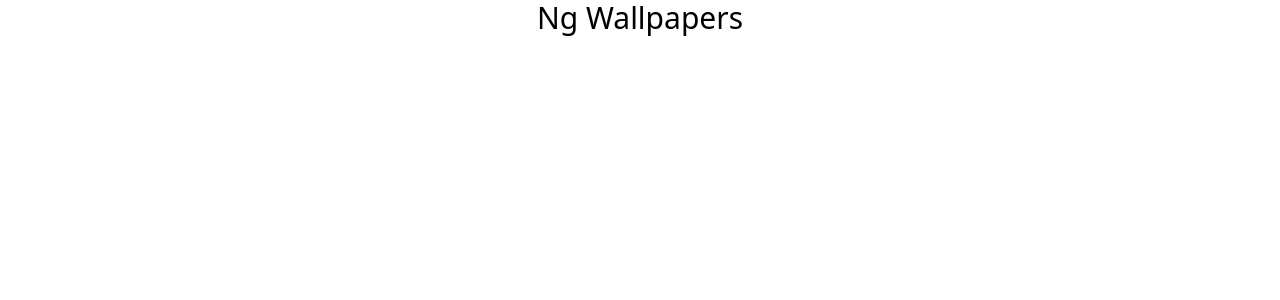
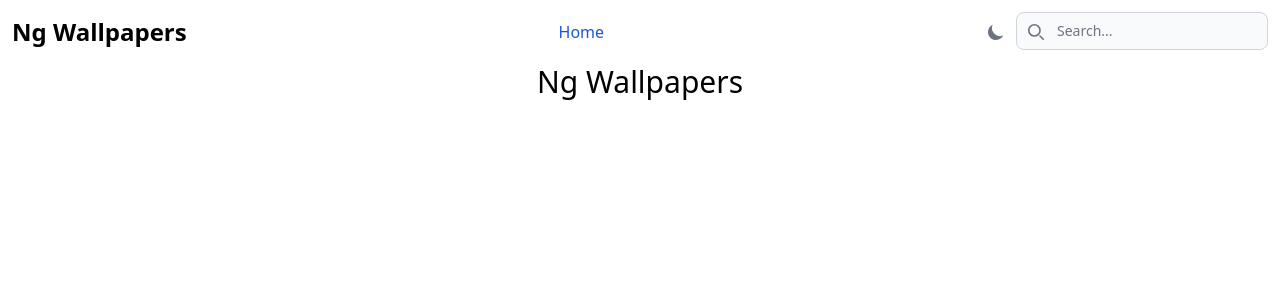
Before and after one commit to Juankyyy/ng-wallpapers, an Angular app: page / in a window 1280 px wide. Shown: the top 300 px of the page. Built offline with nearby package versions, Linux system fonts and the light colour scheme.

Commit message:
feat: Navbar, Dark Mode
Navbar Responsive and dark mode

```diff
--- /dev/null
+++ b/src/app/app.component.html
@@ -0,0 +1,5 @@
+<app-navbar></app-navbar>
+
+<h1 class="text-3xl text-center">{{ title }}</h1>
+
+<router-outlet></router-outlet>
--- a/src/app/app.component.ts
+++ b/src/app/app.component.ts
@@ -1,18 +1,22 @@
 import { Component } from '@angular/core';
 import { RouterOutlet } from '@angular/router';
+import { NavbarComponent } from './components/navbar/navbar.component';
+import { OnInit } from '@angular/core';
+import { initFlowbite } from 'flowbite';
 
 @Component({
   selector: 'app-root',
   standalone: true,
-  imports: [RouterOutlet],
-  template: `
-    <h1 class="text-3xl text-center">{{ title }}</h1>
-    <router-outlet></router-outlet>
-  `,
+  imports: [RouterOutlet, NavbarComponent],
+  templateUrl: './app.component.html',
   styles: `
 
   `
 })
-export class AppComponent {
+export class AppComponent implements OnInit {
   title = 'Ng Wallpapers';
+
+  ngOnInit() {
+    initFlowbite();
+  }
 }
--- /dev/null
+++ b/src/app/components/navbar/navbar.component.html
@@ -0,0 +1,59 @@
+<nav class="bg-white dark:bg-gray-900">
+    <div class="max-w-screen-xl flex flex-wrap items-center justify-between mx-auto p-3">
+        <a class="flex items-center space-x-3 rtl:space-x-reverse">
+            <span class="self-center text-2xl font-semibold whitespace-nowrap dark:text-white">Ng Wallpapers</span>
+        </a>
+
+        <div class="flex md:order-2">
+            <button id="theme-toggle" type="button"
+                class="text-gray-500 dark:text-gray-400 hover:bg-gray-100 dark:hover:bg-gray-700 focus:outline-none focus:ring-4 focus:ring-gray-200 dark:focus:ring-gray-700 rounded-lg text-sm p-2.5">
+                <svg id="theme-toggle-dark-icon" class="hidden w-5 h-5" fill="currentColor" viewBox="0 0 20 20" xmlns="http://www.w3.org/2000/svg"> <path d="M17.293 13.293A8 8 0 016.707 2.707a8.001 8.001 0 1010.586 10.586z"></path></svg>
+                <svg id="theme-toggle-light-icon" class="hidden w-5 h-5" fill="currentColor" viewBox="0 0 20 20" xmlns="http://www.w3.org/2000/svg"> <path d="M10 2a1 1 0 011 1v1a1 1 0 11-2 0V3a1 1 0 011-1zm4 8a4 4 0 11-8 0 4 4 0 018 0zm-.464 4.95l.707.707a1 1 0 001.414-1.414l-.707-.707a1 1 0 00-1.414 1.414zm2.12-10.607a1 1 0 010 1.414l-.706.707a1 1 0 11-1.414-1.414l.707-.707a1 1 0 011.414 0zM17 11a1 1 0 100-2h-1a1 1 0 100 2h1zm-7 4a1 1 0 011 1v1a1 1 0 11-2 0v-1a1 1 0 011-1zM5.05 6.464A1 1 0 106.465 5.05l-.708-.707a1 1 0 00-1.414 1.414l.707.707zm1.414 8.486l-.707.707a1 1 0 01-1.414-1.414l.707-.707a1 1 0 011.414 1.414zM4 11a1 1 0 100-2H3a1 1 0 000 2h1z" fill-rule="evenodd" clip-rule="evenodd"></path></svg>
+            </button>
+
+            <button type="button" data-collapse-toggle="navbar-search" aria-controls="navbar-search" aria-expanded="false" class="md:hidden text-gray-500 dark:text-gray-400 hover:bg-gray-100 dark:hover:bg-gray-700 focus:outline-none focus:ring-4 focus:ring-gray-200 dark:focus:ring-gray-700 rounded-lg text-sm p-2.5 me-1">
+                <svg class="w-5 h-5" aria-hidden="true" xmlns="http://www.w3.org/2000/svg" fill="none" viewBox="0 0 20 20"> <path stroke="currentColor" stroke-linecap="round" stroke-linejoin="round" stroke-width="2" d="m19 19-4-4m0-7A7 7 0 1 1 1 8a7 7 0 0 1 14 0Z" /></svg>
+                <span class="sr-only">Search</span>
+            </button>
+
+            <div class="relative hidden md:block">
+                <div class="absolute inset-y-0 start-0 flex items-center ps-3 pointer-events-none">
+                    <svg class="w-4 h-4 text-gray-500 dark:text-gray-400" aria-hidden="true" xmlns="http://www.w3.org/2000/svg" fill="none" viewBox="0 0 20 20"> <path stroke="currentColor" stroke-linecap="round" stroke-linejoin="round" stroke-width="2" d="m19 19-4-4m0-7A7 7 0 1 1 1 8a7 7 0 0 1 14 0Z" /></svg>
+                    <span class="sr-only">Search icon</span>
+                </div>
+
+                <input type="text" id="search-navbar" class="block w-full p-2 ps-10 text-sm text-gray-900 border border-gray-300 rounded-lg bg-gray-50 focus:ring-blue-500 focus:border-blue-500 dark:bg-gray-700 dark:border-gray-600 dark:placeholder-gray-400 dark:text-white dark:focus:ring-blue-500 dark:focus:border-blue-500" placeholder="Search...">
+            </div>
+
+            <button data-collapse-toggle="navbar-search" type="button"
+                class="inline-flex items-center p-2 w-10 h-10 justify-center text-sm text-gray-500 rounded-lg md:hidden hover:bg-gray-100 focus:outline-none focus:ring-2 focus:ring-gray-200 dark:text-gray-400 dark:hover:bg-gray-700 dark:focus:ring-gray-600"
+                aria-controls="navbar-search" aria-expanded="false">
+                <span class="sr-only">Open main menu</span>
+                <svg class="w-5 h-5" aria-hidden="true" xmlns="http://www.w3.org/2000/svg" fill="none" viewBox="0 0 17 14"> <path stroke="currentColor" stroke-linecap="round" stroke-linejoin="round" stroke-width="2" d="M1 1h15M1 7h15M1 13h15" /></svg>
+            </button>
+        </div>
+        <div class="items-center justify-between hidden w-full md:flex md:w-auto md:order-1" id="navbar-search">
+            <div class="relative mt-3 md:hidden">
+                <div class="absolute inset-y-0 start-0 flex items-center ps-3 pointer-events-none">
+                    <svg class="w-4 h-4 text-gray-500 dark:text-gray-400" aria-hidden="true" xmlns="http://www.w3.org/2000/svg" fill="none" viewBox="0 0 20 20"> <path stroke="currentColor" stroke-linecap="round" stroke-linejoin="round" stroke-width="2" d="m19 19-4-4m0-7A7 7 0 1 1 1 8a7 7 0 0 1 14 0Z" /></svg>
+                </div>
+
+                <input type="text" id="search-navbar" class="block w-full p-2 ps-10 text-sm text-gray-900 border border-gray-300 rounded-lg bg-gray-50 focus:ring-blue-500 focus:border-blue-500 dark:bg-gray-700 dark:border-gray-600 dark:placeholder-gray-400 dark:text-white dark:focus:ring-blue-500 dark:focus:border-blue-500" placeholder="Search...">
+            </div>
+
+            <ul class="flex flex-col p-4 md:p-0 mt-4 font-medium border border-gray-100 rounded-lg bg-gray-50 md:space-x-8 rtl:space-x-reverse md:flex-row md:mt-0 md:border-0 md:bg-white dark:bg-gray-800 md:dark:bg-gray-900 dark:border-gray-700">
+                <li>
+                    <a href="#"
+                        class="block py-2 px-3 text-white bg-blue-700 rounded md:bg-transparent md:text-blue-700 md:p-0 md:dark:text-blue-500"
+                        aria-current="page">Home</a>
+                </li>
+                <!-- <li>
+            <a href="#" class="block py-2 px-3 text-gray-900 rounded hover:bg-gray-100 md:hover:bg-transparent md:hover:text-blue-700 md:p-0 md:dark:hover:text-blue-500 dark:text-white dark:hover:bg-gray-700 dark:hover:text-white md:dark:hover:bg-transparent dark:border-gray-700">About</a>
+            </li>
+            <li>
+            <a href="#" class="block py-2 px-3 text-gray-900 rounded hover:bg-gray-100 md:hover:bg-transparent md:hover:text-blue-700 md:p-0 dark:text-white md:dark:hover:text-blue-500 dark:hover:bg-gray-700 dark:hover:text-white md:dark:hover:bg-transparent dark:border-gray-700">Services</a>
+            </li> -->
+            </ul>
+        </div>
+    </div>
+</nav>
--- /dev/null
+++ b/src/app/components/navbar/navbar.component.ts
@@ -0,0 +1,59 @@
+import { Component } from '@angular/core';
+import { OnInit } from '@angular/core';
+
+@Component({
+  selector: 'app-navbar',
+  standalone: true,
+  imports: [],
+  templateUrl: "./navbar.component.html",
+  styles: ``
+})
+export class NavbarComponent implements OnInit {
+  ngOnInit(): void {
+    // On page load or when changing themes, best to add inline in `head` to avoid FOUC
+    if (localStorage.getItem('color-theme') === 'dark' || (!('color-theme' in localStorage) && window.matchMedia('(prefers-color-scheme: dark)').matches)) {
+      document.documentElement.classList.add('dark');
+      } else {
+        document.documentElement.classList.remove('dark');
+      }
+
+    // Change the icons inside the button based on previous settings
+    const themeToggleDarkIcon = document.getElementById('theme-toggle-dark-icon');
+    const themeToggleLightIcon = document.getElementById('theme-toggle-light-icon');
+
+    if (localStorage.getItem('color-theme') === 'dark' || (!('color-theme' in localStorage) && window.matchMedia('(prefers-color-scheme: dark)').matches)) {
+      themeToggleLightIcon!.classList.remove('hidden');
+    } else {
+      themeToggleDarkIcon!.classList.remove('hidden');
+    }
+
+    const themeToggleBtn = document.getElementById('theme-toggle');
+
+    themeToggleBtn!.addEventListener('click', () => {
+      // Toggle icons inside button
+      themeToggleDarkIcon!.classList.toggle('hidden');
+      themeToggleLightIcon!.classList.toggle('hidden');
+
+      // If set via local storage previously
+      if (localStorage.getItem('color-theme')) {
+        if (localStorage.getItem('color-theme') === 'light') {
+          document.documentElement.classList.add('dark');
+          localStorage.setItem('color-theme', 'dark');
+        } else {
+          document.documentElement.classList.remove('dark');
+          localStorage.setItem('color-theme', 'light');
+        }
+
+      // If NOT set via local storage previously
+      } else {
+        if (document.documentElement.classList.contains('dark')) {
+          document.documentElement.classList.remove('dark');
+          localStorage.setItem('color-theme', 'light');
+        } else {
+          document.documentElement.classList.add('dark');
+          localStorage.setItem('color-theme', 'dark');
+        }
+      }
+    });
+  }
+}
```
